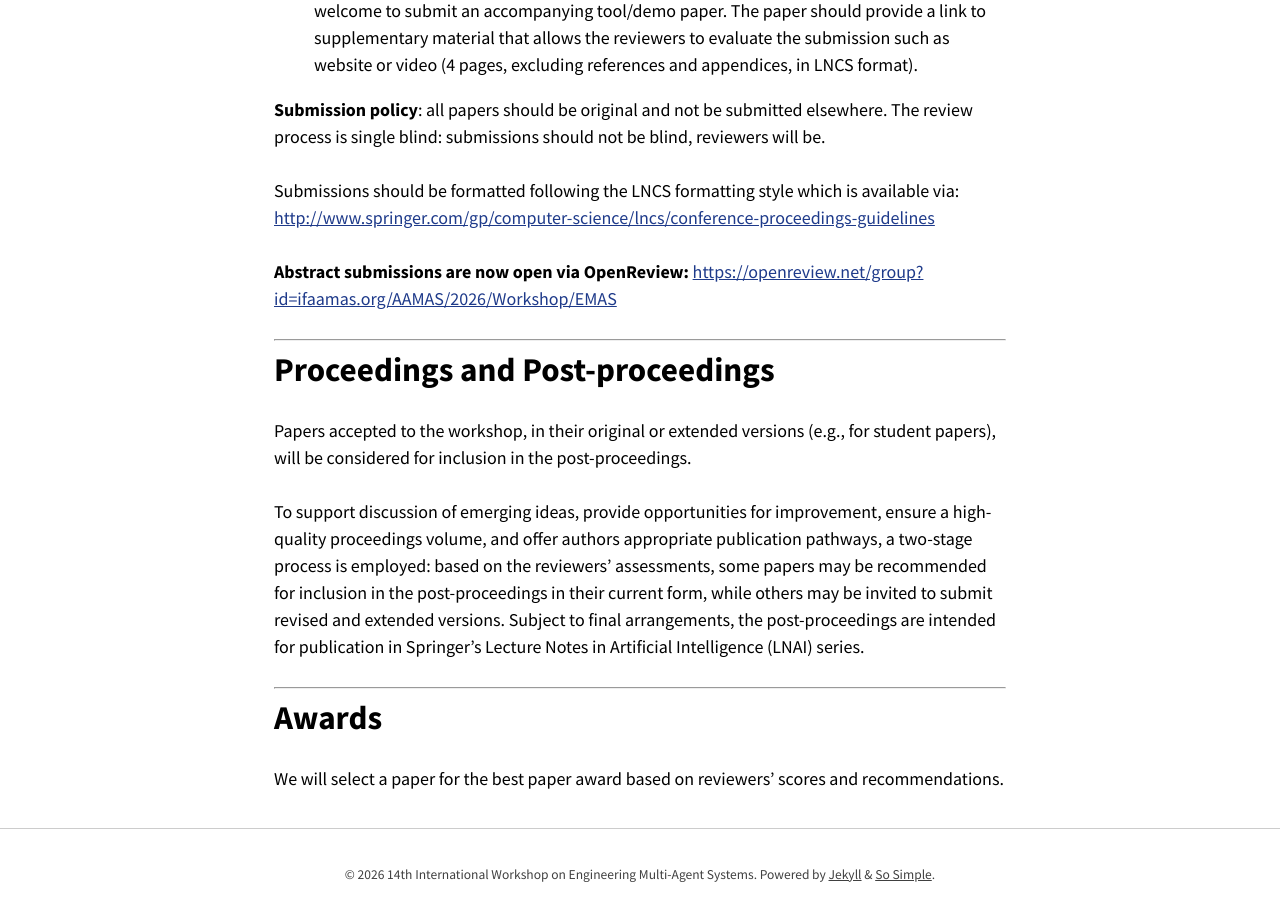
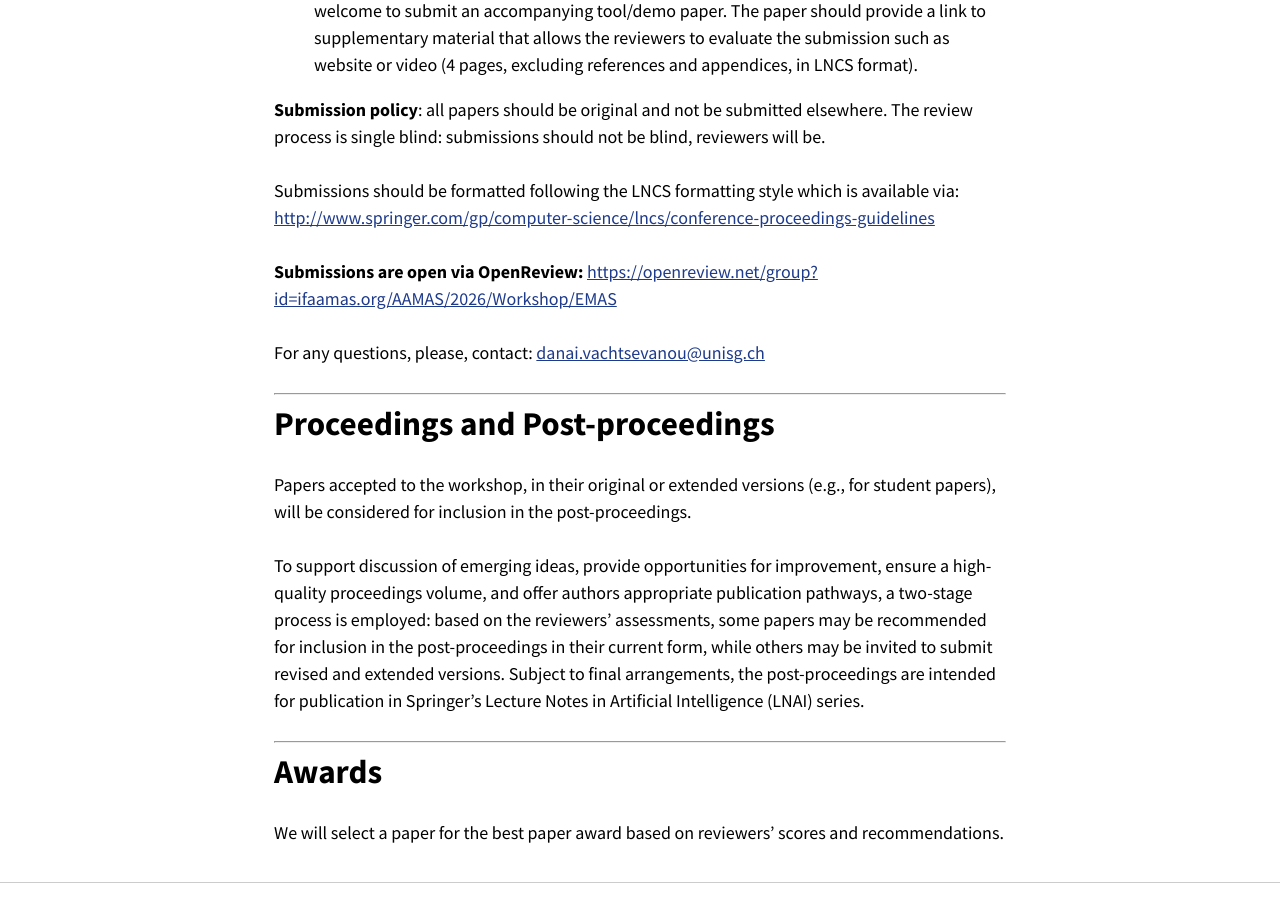
Before and after one commit to emas-workshop/2026, a Jekyll site: the page built from cfp.md, in a window 1280 px wide and 900 px high, scrolled down 2518 px. Built offline with Jekyll 4.4.1, drawn with Linux system fonts in a browser that asks for light colours; nearby versions of some CDN libraries; our own code applies the rules of GitHub Pages for plain Markdown files.

Commit message:
Update submission information in cfp.md

```diff
--- a/cfp.md
+++ b/cfp.md
@@ -52,7 +52,9 @@
 
 Submissions should be formatted following the LNCS formatting style which is available via: [http://www.springer.com/gp/computer-science/lncs/conference-proceedings-guidelines](http://www.springer.com/gp/computer-science/lncs/conference-proceedings-guidelines)
 
-**Abstract submissions are now open via OpenReview:** [https://openreview.net/group?id=ifaamas.org/AAMAS/2026/Workshop/EMAS](https://openreview.net/group?id=ifaamas.org/AAMAS/2026/Workshop/EMAS)
+**Submissions are open via OpenReview:** [https://openreview.net/group?id=ifaamas.org/AAMAS/2026/Workshop/EMAS](https://openreview.net/group?id=ifaamas.org/AAMAS/2026/Workshop/EMAS)
+
+For any questions, please, contact: [danai.vachtsevanou@unisg.ch](mailto:danai.vachtsevanou@unisg.ch)
 
 ***
 
```
